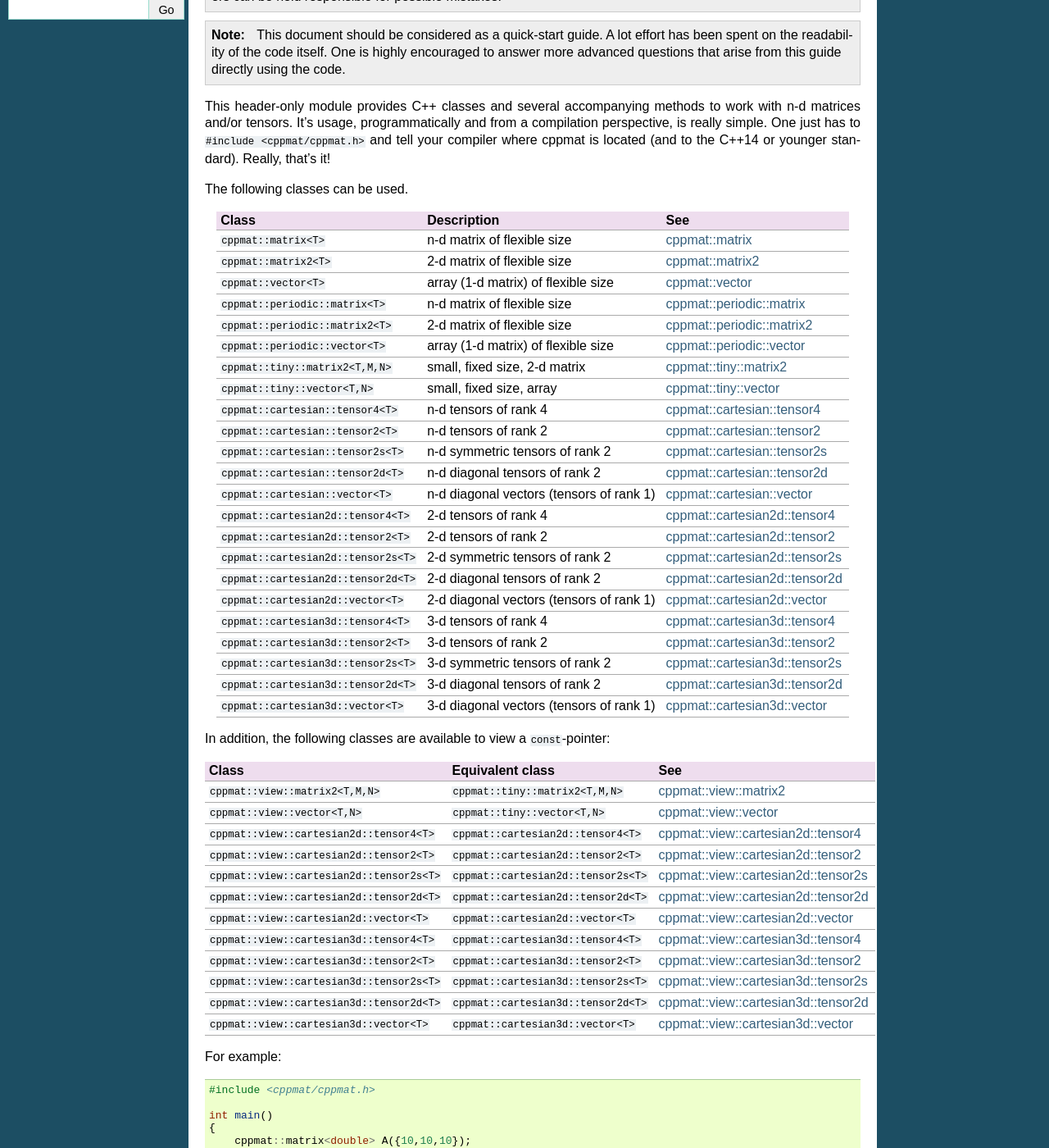
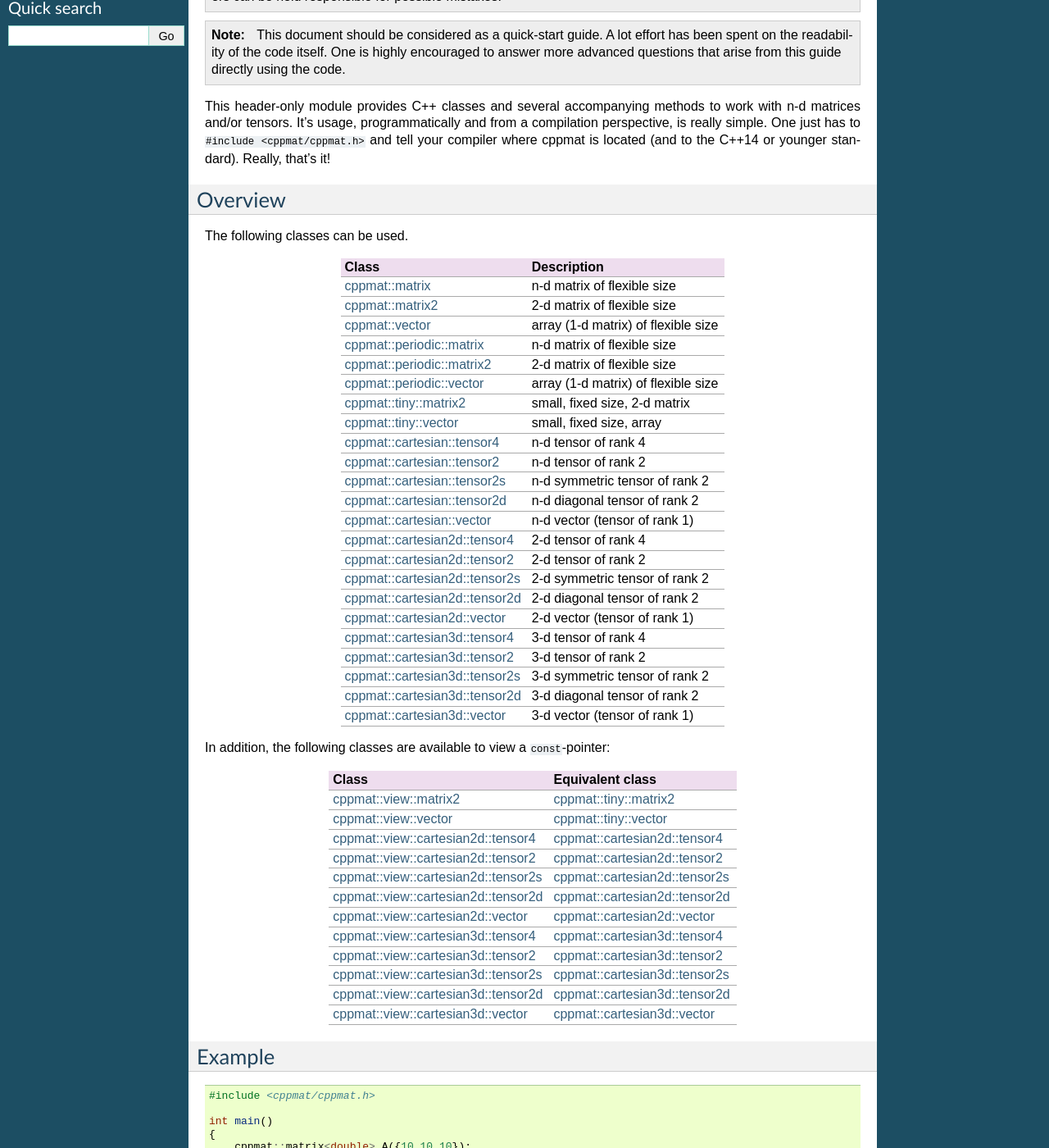
Before and after one commit to tdegeus/cppmat, a Sphinx documentation site: the page built from docs/index.rst, in a window 1280 px wide and 1400 px high, scrolled down 264 px. Shown: the whole window at 82% size. Built offline with Sphinx 7.4.7, drawn with Linux system fonts in a browser that asks for light colours; formulas are drawn with MathJax 3.

```diff
--- a/docs/cppmat_view.rst
+++ b/docs/cppmat_view.rst
@@ -74,4 +74,4 @@ cppmat::view::vector
 
 [:download:`view_vector.h <../src/cppmat/view_vector.h>`, :download:`view_vector.cpp <../src/cppmat/view_vector.cpp>`]
 
-See :ref:`view_matrix2`.
+See :ref:`view_matrix2` and :ref:`tiny_vector`.
--- a/docs/index.rst
+++ b/docs/index.rst
@@ -50,89 +50,93 @@ cppmat
 This header-only module provides C++ classes and several accompanying methods to work with n-d matrices and/or tensors. It's usage, programmatically and from a compilation perspective, is really simple. One just has to ``#include <cppmat/cppmat.h>`` and tell your compiler where cppmat is located (and to the C++14 or younger standard). Really, that's it!
 
 
+Overview
+========
+
 The following classes can be used.
 
-+--------------------------------------+-------------------------------------------+-----------------------------+
-| **Class**                            | **Description**                           | **See**                     |
-+======================================+===========================================+=============================+
-| ``cppmat::matrix<T>``                | n-d matrix of flexible size               | :ref:`matrix`               |
-+--------------------------------------+-------------------------------------------+-----------------------------+
-| ``cppmat::matrix2<T>``               | 2-d matrix of flexible size               | :ref:`matrix2`              |
-+--------------------------------------+-------------------------------------------+-----------------------------+
-| ``cppmat::vector<T>``                | array (1-d matrix) of flexible size       | :ref:`vector`               |
-+--------------------------------------+-------------------------------------------+-----------------------------+
-| ``cppmat::periodic::matrix<T>``      | n-d matrix of flexible size               | :ref:`periodic_matrix`      |
-+--------------------------------------+-------------------------------------------+-----------------------------+
-| ``cppmat::periodic::matrix2<T>``     | 2-d matrix of flexible size               | :ref:`periodic_matrix2`     |
-+--------------------------------------+-------------------------------------------+-----------------------------+
-| ``cppmat::periodic::vector<T>``      | array (1-d matrix) of flexible size       | :ref:`periodic_vector`      |
-+--------------------------------------+-------------------------------------------+-----------------------------+
-| ``cppmat::tiny::matrix2<T,M,N>``     | small, fixed size, 2-d matrix             | :ref:`tiny_matrix2`         |
-+--------------------------------------+-------------------------------------------+-----------------------------+
-| ``cppmat::tiny::vector<T,N>``        | small, fixed size, array                  | :ref:`tiny_vector`          |
-+--------------------------------------+-------------------------------------------+-----------------------------+
-| ``cppmat::cartesian::tensor4<T>``    | n-d tensors of rank 4                     | :ref:`cartesian_tensor4`    |
-+--------------------------------------+-------------------------------------------+-----------------------------+
-| ``cppmat::cartesian::tensor2<T>``    | n-d tensors of rank 2                     | :ref:`cartesian_tensor2`    |
-+--------------------------------------+-------------------------------------------+-----------------------------+
-| ``cppmat::cartesian::tensor2s<T>``   | n-d symmetric tensors of rank 2           | :ref:`cartesian_tensor2s`   |
-+--------------------------------------+-------------------------------------------+-----------------------------+
-| ``cppmat::cartesian::tensor2d<T>``   | n-d diagonal tensors of rank 2            | :ref:`cartesian_tensor2d`   |
-+--------------------------------------+-------------------------------------------+-----------------------------+
-| ``cppmat::cartesian::vector<T>``     | n-d diagonal vectors (tensors of rank 1)  | :ref:`cartesian_vector`     |
-+--------------------------------------+-------------------------------------------+-----------------------------+
-| ``cppmat::cartesian2d::tensor4<T>``  | 2-d tensors of rank 4                     | :ref:`cartesian2d_tensor4`  |
-+--------------------------------------+-------------------------------------------+-----------------------------+
-| ``cppmat::cartesian2d::tensor2<T>``  | 2-d tensors of rank 2                     | :ref:`cartesian2d_tensor2`  |
-+--------------------------------------+-------------------------------------------+-----------------------------+
-| ``cppmat::cartesian2d::tensor2s<T>`` | 2-d symmetric tensors of rank 2           | :ref:`cartesian2d_tensor2s` |
-+--------------------------------------+-------------------------------------------+-----------------------------+
-| ``cppmat::cartesian2d::tensor2d<T>`` | 2-d diagonal tensors of rank 2            | :ref:`cartesian2d_tensor2d` |
-+--------------------------------------+-------------------------------------------+-----------------------------+
-| ``cppmat::cartesian2d::vector<T>``   | 2-d diagonal vectors (tensors of rank 1)  | :ref:`cartesian2d_vector`   |
-+--------------------------------------+-------------------------------------------+-----------------------------+
-| ``cppmat::cartesian3d::tensor4<T>``  | 3-d tensors of rank 4                     | :ref:`cartesian3d_tensor4`  |
-+--------------------------------------+-------------------------------------------+-----------------------------+
-| ``cppmat::cartesian3d::tensor2<T>``  | 3-d tensors of rank 2                     | :ref:`cartesian3d_tensor2`  |
-+--------------------------------------+-------------------------------------------+-----------------------------+
-| ``cppmat::cartesian3d::tensor2s<T>`` | 3-d symmetric tensors of rank 2           | :ref:`cartesian3d_tensor2s` |
-+--------------------------------------+-------------------------------------------+-----------------------------+
-| ``cppmat::cartesian3d::tensor2d<T>`` | 3-d diagonal tensors of rank 2            | :ref:`cartesian3d_tensor2d` |
-+--------------------------------------+-------------------------------------------+-----------------------------+
-| ``cppmat::cartesian3d::vector<T>``   | 3-d diagonal vectors (tensors of rank 1)  | :ref:`cartesian3d_vector`   |
-+--------------------------------------+-------------------------------------------+-----------------------------+
++-------------------------------------------------------------+--------------------------------------+
+| **Class**                                                   | **Description**                      |
++=============================================================+======================================+
+| :ref:`cppmat::matrix <matrix>`                              | n-d matrix of flexible size          |
++-------------------------------------------------------------+--------------------------------------+
+| :ref:`cppmat::matrix2 <matrix2>`                            | 2-d matrix of flexible size          |
++-------------------------------------------------------------+--------------------------------------+
+| :ref:`cppmat::vector <vector>`                              | array (1-d matrix) of flexible size  |
++-------------------------------------------------------------+--------------------------------------+
+| :ref:`cppmat::periodic::matrix <periodic_matrix>`           | n-d matrix of flexible size          |
++-------------------------------------------------------------+--------------------------------------+
+| :ref:`cppmat::periodic::matrix2 <periodic_matrix2>`         | 2-d matrix of flexible size          |
++-------------------------------------------------------------+--------------------------------------+
+| :ref:`cppmat::periodic::vector <periodic_vector>`           | array (1-d matrix) of flexible size  |
++-------------------------------------------------------------+--------------------------------------+
+| :ref:`cppmat::tiny::matrix2 <tiny_matrix2>`                 | small, fixed size, 2-d matrix        |
++-------------------------------------------------------------+--------------------------------------+
+| :ref:`cppmat::tiny::vector <tiny_vector>`                   | small, fixed size, array             |
++-------------------------------------------------------------+--------------------------------------+
+| :ref:`cppmat::cartesian::tensor4 <cartesian_tensor4>`       | n-d tensor of rank 4                 |
++-------------------------------------------------------------+--------------------------------------+
+| :ref:`cppmat::cartesian::tensor2 <cartesian_tensor2>`       | n-d tensor of rank 2                 |
++-------------------------------------------------------------+--------------------------------------+
+| :ref:`cppmat::cartesian::tensor2s <cartesian_tensor2s>`     | n-d symmetric tensor of rank 2       |
++-------------------------------------------------------------+--------------------------------------+
+| :ref:`cppmat::cartesian::tensor2d <cartesian_tensor2d>`     | n-d diagonal tensor of rank 2        |
++-------------------------------------------------------------+--------------------------------------+
+| :ref:`cppmat::cartesian::vector <cartesian_vector>`         | n-d vector (tensor of rank 1)        |
++-------------------------------------------------------------+--------------------------------------+
+| :ref:`cppmat::cartesian2d::tensor4 <cartesian2d_tensor4>`   | 2-d tensor of rank 4                 |
++-------------------------------------------------------------+--------------------------------------+
+| :ref:`cppmat::cartesian2d::tensor2 <cartesian2d_tensor2>`   | 2-d tensor of rank 2                 |
++-------------------------------------------------------------+--------------------------------------+
+| :ref:`cppmat::cartesian2d::tensor2s <cartesian2d_tensor2s>` | 2-d symmetric tensor of rank 2       |
++-------------------------------------------------------------+--------------------------------------+
+| :ref:`cppmat::cartesian2d::tensor2d <cartesian2d_tensor2d>` | 2-d diagonal tensor of rank 2        |
++-------------------------------------------------------------+--------------------------------------+
+| :ref:`cppmat::cartesian2d::vector <cartesian2d_vector>`     | 2-d vector (tensor of rank 1)        |
++-------------------------------------------------------------+--------------------------------------+
+| :ref:`cppmat::cartesian3d::tensor4 <cartesian3d_tensor4>`   | 3-d tensor of rank 4                 |
++-------------------------------------------------------------+--------------------------------------+
+| :ref:`cppmat::cartesian3d::tensor2 <cartesian3d_tensor2>`   | 3-d tensor of rank 2                 |
++-------------------------------------------------------------+--------------------------------------+
+| :ref:`cppmat::cartesian3d::tensor2s <cartesian3d_tensor2s>` | 3-d symmetric tensor of rank 2       |
++-------------------------------------------------------------+--------------------------------------+
+| :ref:`cppmat::cartesian3d::tensor2d <cartesian3d_tensor2d>` | 3-d diagonal tensor of rank 2        |
++-------------------------------------------------------------+--------------------------------------+
+| :ref:`cppmat::cartesian3d::vector <cartesian3d_vector>`     | 3-d vector (tensor of rank 1)        |
++-------------------------------------------------------------+--------------------------------------+
 
 In addition, the following classes are available to view a ``const``-pointer:
 
-+--------------------------------------------+--------------------------------------+-----------------------------------+
-| **Class**                                  | **Equivalent class**                 | **See**                           |
-+============================================+======================================+===================================+
-| ``cppmat::view::matrix2<T,M,N>``           | ``cppmat::tiny::matrix2<T,M,N>``     | :ref:`view_matrix2`               |
-+--------------------------------------------+--------------------------------------+-----------------------------------+
-| ``cppmat::view::vector<T,N>``              | ``cppmat::tiny::vector<T,N>``        | :ref:`view_vector`                |
-+--------------------------------------------+--------------------------------------+-----------------------------------+
-| ``cppmat::view::cartesian2d::tensor4<T>``  | ``cppmat::cartesian2d::tensor4<T>``  | :ref:`view_cartesian2d_tensor4`   |
-+--------------------------------------------+--------------------------------------+-----------------------------------+
-| ``cppmat::view::cartesian2d::tensor2<T>``  | ``cppmat::cartesian2d::tensor2<T>``  | :ref:`view_cartesian2d_tensor2`   |
-+--------------------------------------------+--------------------------------------+-----------------------------------+
-| ``cppmat::view::cartesian2d::tensor2s<T>`` | ``cppmat::cartesian2d::tensor2s<T>`` | :ref:`view_cartesian2d_tensor2s`  |
-+--------------------------------------------+--------------------------------------+-----------------------------------+
-| ``cppmat::view::cartesian2d::tensor2d<T>`` | ``cppmat::cartesian2d::tensor2d<T>`` | :ref:`view_cartesian2d_tensor2d`  |
-+--------------------------------------------+--------------------------------------+-----------------------------------+
-| ``cppmat::view::cartesian2d::vector<T>``   | ``cppmat::cartesian2d::vector<T>``   | :ref:`view_cartesian2d_vector`    |
-+--------------------------------------------+--------------------------------------+-----------------------------------+
-| ``cppmat::view::cartesian3d::tensor4<T>``  | ``cppmat::cartesian3d::tensor4<T>``  | :ref:`view_cartesian3d_tensor4`   |
-+--------------------------------------------+--------------------------------------+-----------------------------------+
-| ``cppmat::view::cartesian3d::tensor2<T>``  | ``cppmat::cartesian3d::tensor2<T>``  | :ref:`view_cartesian3d_tensor2`   |
-+--------------------------------------------+--------------------------------------+-----------------------------------+
-| ``cppmat::view::cartesian3d::tensor2s<T>`` | ``cppmat::cartesian3d::tensor2s<T>`` | :ref:`view_cartesian3d_tensor2s`  |
-+--------------------------------------------+--------------------------------------+-----------------------------------+
-| ``cppmat::view::cartesian3d::tensor2d<T>`` | ``cppmat::cartesian3d::tensor2d<T>`` | :ref:`view_cartesian3d_tensor2d`  |
-+--------------------------------------------+--------------------------------------+-----------------------------------+
-| ``cppmat::view::cartesian3d::vector<T>``   | ``cppmat::cartesian3d::vector<T>``   | :ref:`view_cartesian3d_vector`    |
-+--------------------------------------------+--------------------------------------+-----------------------------------+
++------------------------------------------------------------------------+-------------------------------------------------------------+
+| **Class**                                                              | **Equivalent class**                                        |
++========================================================================+=============================================================+
+| :ref:`cppmat::view::matrix2 <view_matrix2>`                            | :ref:`cppmat::tiny::matrix2 <tiny_matrix2>`                 |
++------------------------------------------------------------------------+-------------------------------------------------------------+
+| :ref:`cppmat::view::vector <view_vector>`                              | :ref:`cppmat::tiny::vector <tiny_vector>`                   |
++------------------------------------------------------------------------+-------------------------------------------------------------+
+| :ref:`cppmat::view::cartesian2d::tensor4 <view_cartesian2d_tensor4>`   | :ref:`cppmat::cartesian2d::tensor4 <cartesian2d_tensor4>`   |
++------------------------------------------------------------------------+-------------------------------------------------------------+
+| :ref:`cppmat::view::cartesian2d::tensor2 <view_cartesian2d_tensor2>`   | :ref:`cppmat::cartesian2d::tensor2 <cartesian2d_tensor2>`   |
++------------------------------------------------------------------------+-------------------------------------------------------------+
+| :ref:`cppmat::view::cartesian2d::tensor2s <view_cartesian2d_tensor2s>` | :ref:`cppmat::cartesian2d::tensor2s <cartesian2d_tensor2s>` |
++------------------------------------------------------------------------+-------------------------------------------------------------+
+| :ref:`cppmat::view::cartesian2d::tensor2d <view_cartesian2d_tensor2d>` | :ref:`cppmat::cartesian2d::tensor2d <cartesian2d_tensor2d>` |
++------------------------------------------------------------------------+-------------------------------------------------------------+
+| :ref:`cppmat::view::cartesian2d::vector <view_cartesian2d_vector>`     | :ref:`cppmat::cartesian2d::vector <cartesian2d_vector>`     |
++------------------------------------------------------------------------+-------------------------------------------------------------+
+| :ref:`cppmat::view::cartesian3d::tensor4 <view_cartesian3d_tensor4>`   | :ref:`cppmat::cartesian3d::tensor4 <cartesian3d_tensor4>`   |
++------------------------------------------------------------------------+-------------------------------------------------------------+
+| :ref:`cppmat::view::cartesian3d::tensor2 <view_cartesian3d_tensor2>`   | :ref:`cppmat::cartesian3d::tensor2 <cartesian3d_tensor2>`   |
++------------------------------------------------------------------------+-------------------------------------------------------------+
+| :ref:`cppmat::view::cartesian3d::tensor2s <view_cartesian3d_tensor2s>` | :ref:`cppmat::cartesian3d::tensor2s <cartesian3d_tensor2s>` |
++------------------------------------------------------------------------+-------------------------------------------------------------+
+| :ref:`cppmat::view::cartesian3d::tensor2d <view_cartesian3d_tensor2d>` | :ref:`cppmat::cartesian3d::tensor2d <cartesian3d_tensor2d>` |
++------------------------------------------------------------------------+-------------------------------------------------------------+
+| :ref:`cppmat::view::cartesian3d::vector <view_cartesian3d_vector>`     | :ref:`cppmat::cartesian3d::vector <cartesian3d_vector>`     |
++------------------------------------------------------------------------+-------------------------------------------------------------+
 
-For example:
+Example
+=======
 
 .. code-block:: cpp
 
```
Also changed, not shown: docs/cppmat.rst (+59 -17 lines), docs/cppmat_tiny.rst (+6 -12 lines), 4 other files.
